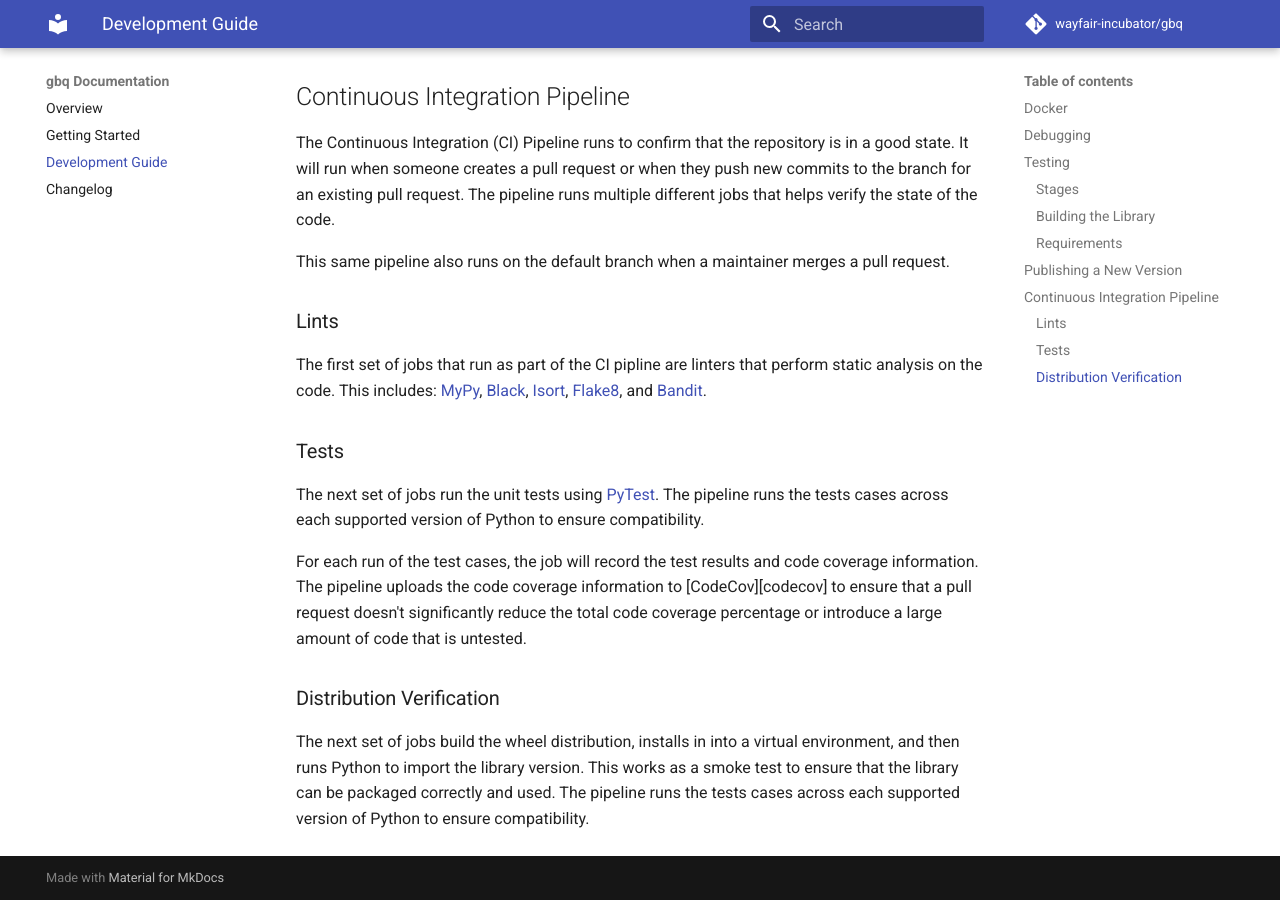
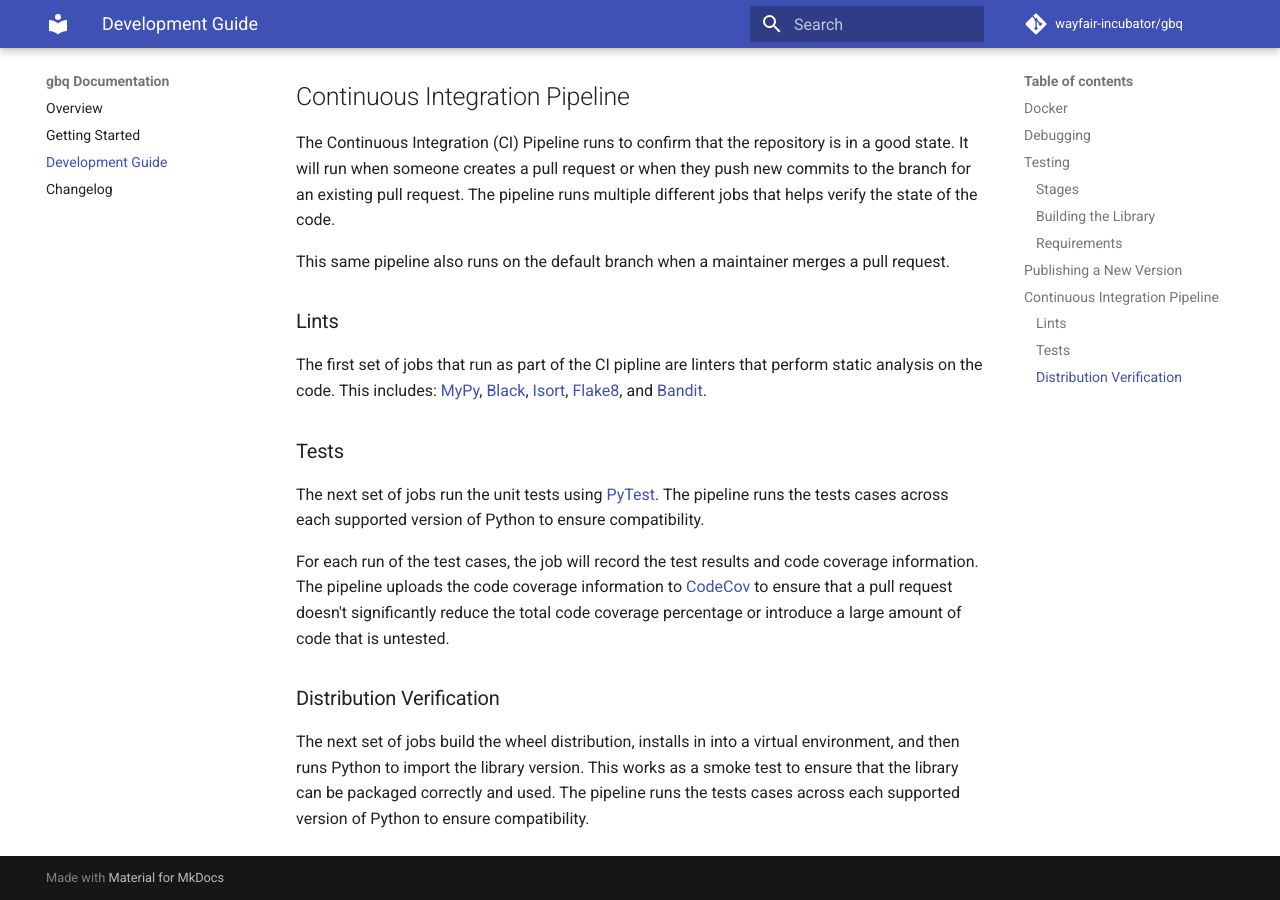
Before and after one commit to wayfair-incubator/gbq, an MkDocs documentation site: the page built from docs/development-guide.md, in a window 1280 px wide and 900 px high, scrolled down 2794 px. Built offline with MkDocs 1.6.1 and Material for MkDocs 9.7.7, drawn with Linux system fonts in a browser that asks for light colours; comment, search, counter and statistics services are not loaded; the version menu is left out; part of the change alters nothing that is shown.

```diff
--- a/docs/development-guide.md
+++ b/docs/development-guide.md
@@ -152,3 +152,4 @@ The pipeline runs the tests cases across each supported version of Python to ens
 [pep-517]: https://www.python.org/dev/peps/pep-0517
 [build]: https://pypa-build.readthedocs.io/
 [pypi]: https://pypi.org/project/gbq/
+[codecov]: https://about.codecov.io/
```
